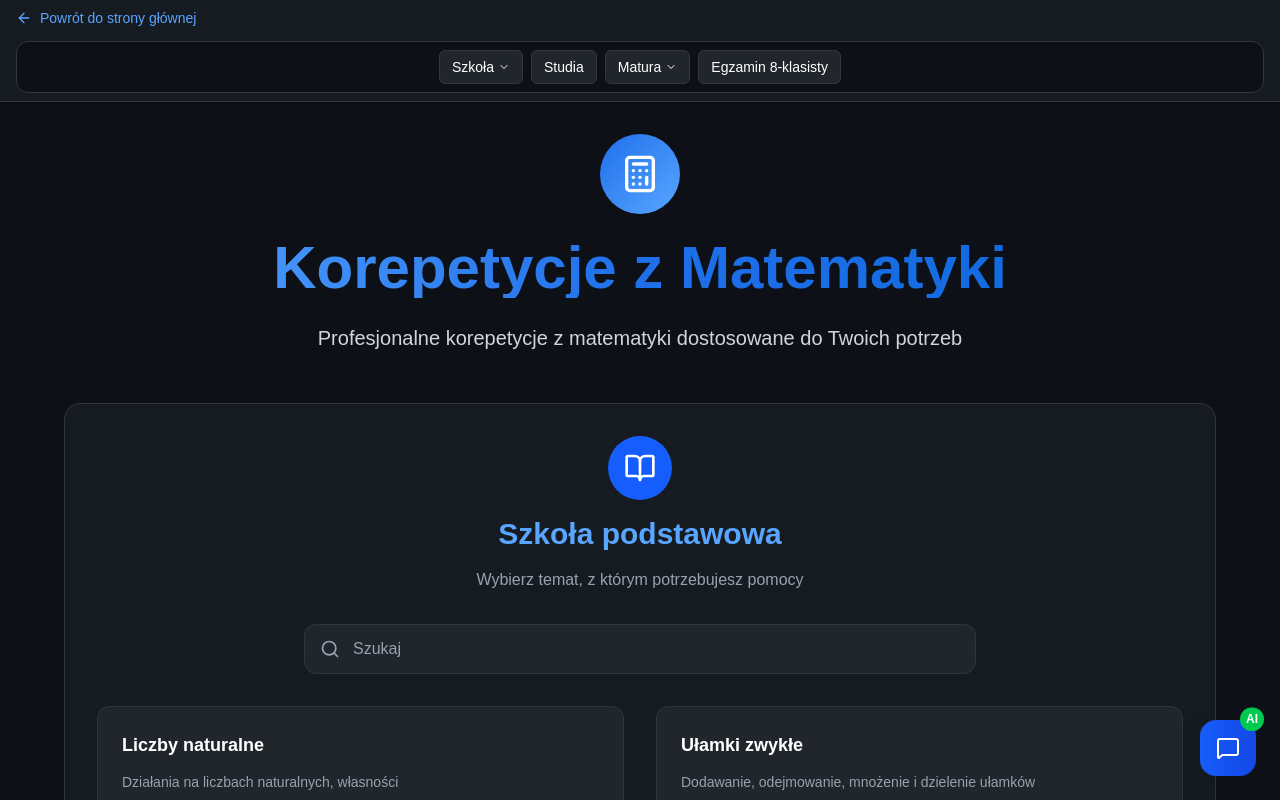
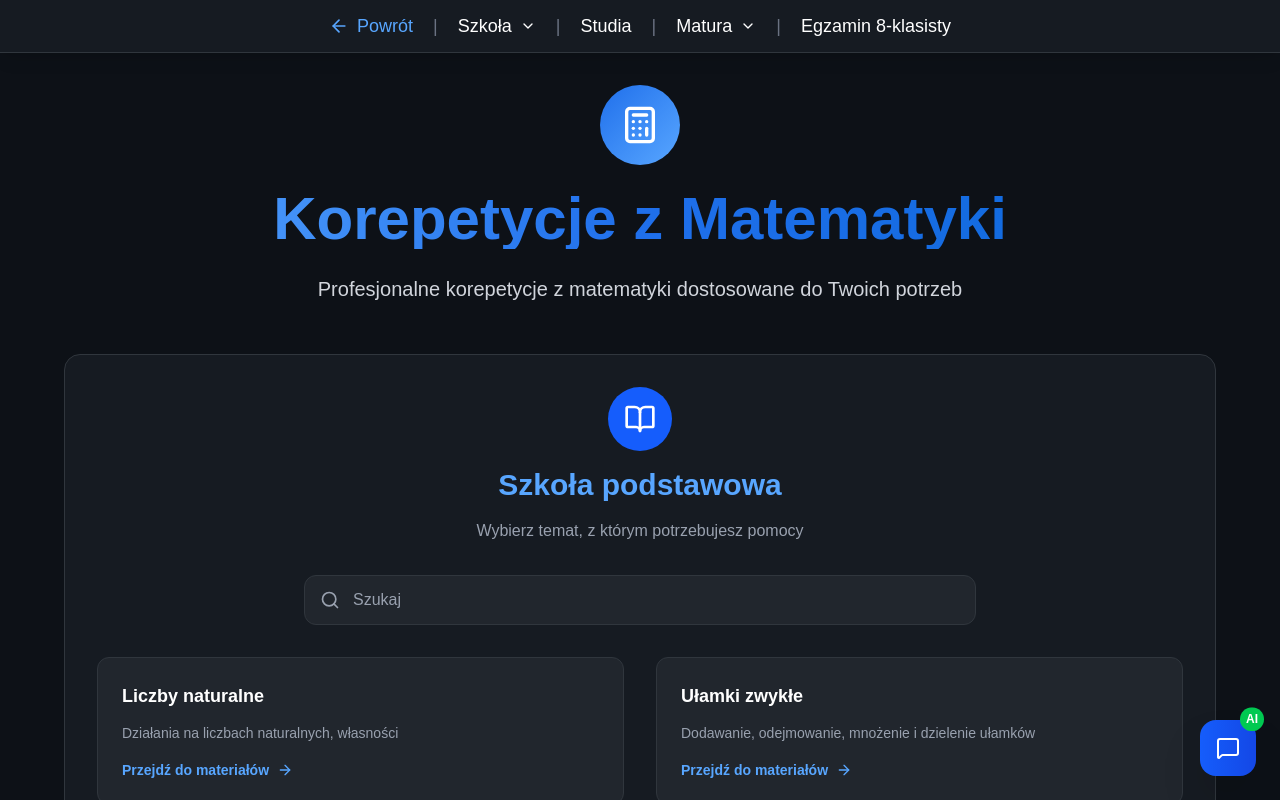
Before and after one commit to PatrykKul/PatrykKulesza, a Next.js app: page /matematyka in a window 1280 px wide. Shown: the top 800 px of the page. Built offline with nearby package versions, Linux system fonts and the light colour scheme.

Commit message:
nav imrpoved

```diff
--- a/src/app/matematyka/page.tsx
+++ b/src/app/matematyka/page.tsx
@@ -364,10 +364,18 @@ export default function MatematikaPage() {
   const [lastAutoSwitch, setLastAutoSwitch] = useState<string>('');
 
   const toggleSchoolMenu = () => {
+    if (!isSchoolMenuOpen) {
+      // Zamknij menu matury jeśli jest otwarte
+      setIsMaturaMenuOpen(false);
+    }
     setIsSchoolMenuOpen(!isSchoolMenuOpen);
   };
 
   const toggleMaturaMenu = () => {
+    if (!isMaturaMenuOpen) {
+      // Zamknij menu szkoły jeśli jest otwarte
+      setIsSchoolMenuOpen(false);
+    }
     setIsMaturaMenuOpen(!isMaturaMenuOpen);
   };
 
@@ -474,29 +482,28 @@ export default function MatematikaPage() {
     <div className="min-h-screen bg-[#0d1117] text-white">
       {/* Header z powrotem i Navigation - Sticky */}
       <header className="sticky top-0 z-50 border-b border-[#30363d] bg-[#161b22] shadow-lg">
-        <div className="container mx-auto px-4 py-2">
+        <div className="container mx-auto px-4 py-3">
+          {/* Single Line Navigation with Separators */}
+          <nav className="flex items-center justify-center gap-1 text-sm md:text-base lg:text-lg">
             {/* Powrót do strony głównej */}
-          <div className="mb-2">
             <Link
               href="/"
-              className="inline-flex items-center gap-2 text-[#58a6ff] hover:text-[#1f6feb] transition-colors text-sm"
+              className="inline-flex items-center gap-1 md:gap-2 text-[#58a6ff] hover:text-[#1f6feb] transition-colors"
             >
-              <ArrowLeft className="w-4 h-4" />
-              Powrót do strony głównej
+              <ArrowLeft className="w-4 h-4 md:w-5 md:h-5" />
+              Powrót
             </Link>
-          </div>
 
-          {/* Navigation Menu */}
-          <nav className="bg-[#0d1117] rounded-xl p-2 border border-[#30363d]">
-            <div className="flex flex-wrap justify-center gap-2">
+            <span className="text-gray-500 mx-2 md:mx-3 lg:mx-4">|</span>
+
             {/* Szkoła - Dropdown Menu */}
             <div className="relative">
               <button
                 onClick={toggleSchoolMenu}
-                  className="inline-flex items-center gap-1 bg-[#21262d] hover:bg-[#30363d] border border-[#30363d] px-3 py-1.5 rounded-md transition-colors font-medium text-sm"
+                className="inline-flex items-center gap-1 md:gap-2 text-white hover:text-[#58a6ff] transition-colors"
               >
                 Szkoła
-                  <ChevronDown className={`w-3 h-3 transition-transform duration-300 ${isSchoolMenuOpen ? 'rotate-180' : ''}`} />
+                <ChevronDown className={`w-3 h-3 md:w-4 md:h-4 transition-transform duration-300 ${isSchoolMenuOpen ? 'rotate-180' : ''}`} />
               </button>
 
               {isSchoolMenuOpen && (
@@ -525,22 +532,26 @@ export default function MatematikaPage() {
               )}
             </div>
 
+            <span className="text-gray-500 mx-2 md:mx-3 lg:mx-4">|</span>
+
             {/* Studia */}
             <button
               onClick={() => handleContentChange('Studia')}
-                className="inline-flex items-center gap-1 bg-[#21262d] hover:bg-[#30363d] border border-[#30363d] px-3 py-1.5 rounded-md transition-colors font-medium text-sm"
+              className="text-white hover:text-[#58a6ff] transition-colors"
             >
               Studia
             </button>
+
+            <span className="text-gray-500 mx-2 md:mx-3 lg:mx-4">|</span>
 
             {/* Matura - Dropdown Menu */}
             <div className="relative">
               <button
                 onClick={toggleMaturaMenu}
-                  className="inline-flex items-center gap-1 bg-[#21262d] hover:bg-[#30363d] border border-[#30363d] px-3 py-1.5 rounded-md transition-colors font-medium text-sm"
+                className="inline-flex items-center gap-1 md:gap-2 text-white hover:text-[#58a6ff] transition-colors"
               >
                 Matura
-                  <ChevronDown className={`w-3 h-3 transition-transform duration-300 ${isMaturaMenuOpen ? 'rotate-180' : ''}`} />
+                <ChevronDown className={`w-3 h-3 md:w-4 md:h-4 transition-transform duration-300 ${isMaturaMenuOpen ? 'rotate-180' : ''}`} />
               </button>
 
               {isMaturaMenuOpen && (
@@ -563,14 +574,15 @@ export default function MatematikaPage() {
               )}
             </div>
 
+            <span className="text-gray-500 mx-2 md:mx-3 lg:mx-4">|</span>
+
             {/* Egzamin 8 klasisty */}
             <button
               onClick={() => handleContentChange('Egzamin 8 klasisty')}
-                className="inline-flex items-center gap-1 bg-[#21262d] hover:bg-[#30363d] border border-[#30363d] px-3 py-1.5 rounded-md transition-colors font-medium text-sm"
+              className="text-white hover:text-[#58a6ff] transition-colors"
             >
               Egzamin 8-klasisty
             </button>
-            </div>
           </nav>
         </div>
       </header>
```
Lines whose indentation alone changed are shown as unchanged.
